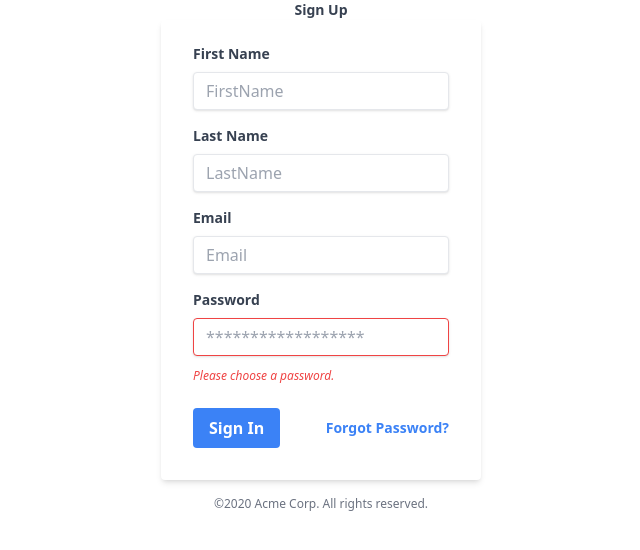
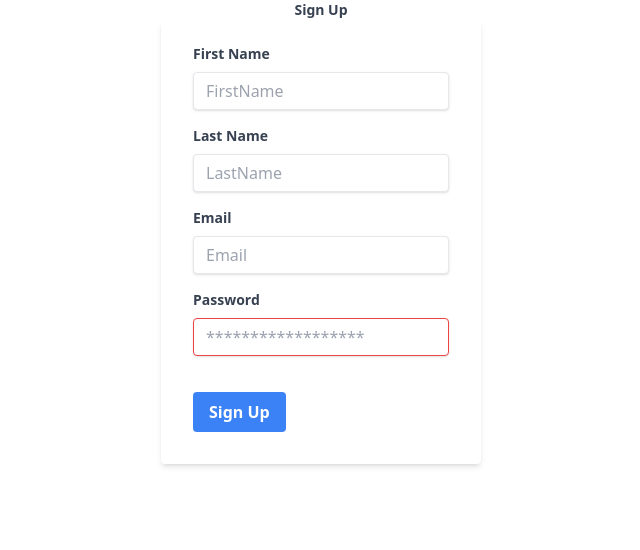
Before and after one commit to Mujtaba500/React-KS, a React (Vite) app: page /signUp in a window 1280 px wide. Shown: the top 550 px of the page, without its empty margins (319-959 px from the left). Built offline with nearby package versions, Linux system fonts and the light colour scheme.

Commit message:
Form validation using Yup

```diff
--- a/package.json
+++ b/package.json
@@ -14,7 +14,8 @@
     "formik": "^2.4.6",
     "react": "^18.3.1",
     "react-dom": "^18.3.1",
-    "react-router-dom": "^6.24.0"
+    "react-router-dom": "^6.24.0",
+    "yup": "^1.4.0"
   },
   "devDependencies": {
     "@types/react": "^18.3.3",
--- a/src/pages/Login.jsx
+++ b/src/pages/Login.jsx
@@ -1,4 +1,5 @@
 import { useFormik } from "formik";
+import * as Yup from "yup";
 
 const Login = () => {
   const formik = useFormik({
@@ -6,57 +7,78 @@ const Login = () => {
       email: "",
       password: "",
     },
+    validationSchema: Yup.object({
+      email: Yup.string().email("Invalid email address").required("Required"),
+      password: Yup.string()
+        .min(8, "Password must be 8 characters long")
+        .matches(/[0-9]/, "Password requires a number")
+        .matches(/[a-z]/, "Password requires a lowercase letter")
+        .matches(/[A-Z]/, "Password requires an uppercase letter")
+        .matches(/[^\w]/, "Password requires a symbol")
+        .required("Required"),
+    }),
     onSubmit: (values) => {
+      console.log(values);
       alert(JSON.stringify(values, null, 2));
     },
   });
 
   return (
-    <div class="w-full max-w-xs m-auto">
-      <h1 class="text-center text-gray-700 text-sm font-bold">Log In</h1>
+    <div className="w-full max-w-xs m-auto">
+      <h1 className="text-center text-gray-700 text-sm font-bold">Log In</h1>
       <form
         onSubmit={formik.handleSubmit}
-        class="bg-white shadow-md rounded px-8 pt-6 pb-8 mb-4"
+        className="bg-white shadow-md rounded px-8 pt-6 pb-8 mb-4"
       >
-        <div class="mb-4">
-          <label class="block text-gray-700 text-sm font-bold mb-2" for="email">
+        <div className="mb-4">
+          <label
+            className="block text-gray-700 text-sm font-bold mb-2"
+            htmlFor="email"
+          >
             Email
           </label>
           <input
-            class="shadow appearance-none border rounded w-full py-2 px-3 text-gray-700 leading-tight focus:outline-none focus:shadow-outline"
+            className="shadow appearance-none border rounded w-full py-2 px-3 text-gray-700 leading-tight focus:outline-none focus:shadow-outline"
             id="email"
             type="email"
             placeholder="Email"
             onChange={formik.handleChange}
             value={formik.values.email}
           />
+          {formik.touched.email && formik.errors.email ? (
+            <div>{formik.errors.email}</div>
+          ) : null}
         </div>
-        <div class="mb-6">
+        <div className="mb-6">
           <label
-            class="block text-gray-700 text-sm font-bold mb-2"
-            for="password"
+            className="block text-gray-700 text-sm font-bold mb-2"
+            htmlFor="password"
           >
             Password
           </label>
           <input
-            class="shadow appearance-none border border-red-500 rounded w-full py-2 px-3 text-gray-700 mb-3 leading-tight focus:outline-none focus:shadow-outline"
+            className="shadow appearance-none border border-red-500 rounded w-full py-2 px-3 text-gray-700 mb-3 leading-tight focus:outline-none focus:shadow-outline"
             id="password"
             type="password"
             placeholder="******************"
             onChange={formik.handleChange}
             value={formik.values.password}
           />
-          <p class="text-red-500 text-xs italic">Please choose a password.</p>
+          {formik.touched.password && formik.errors.password ? (
+            <p className="text-red-500 text-xs italic">
+              {formik.errors.password}
+            </p>
+          ) : null}
         </div>
-        <div class="flex items-center justify-between">
+        <div className="flex items-center justify-between">
           <button
-            class="bg-blue-500 hover:bg-blue-700 text-white font-bold py-2 px-4 rounded focus:outline-none focus:shadow-outline"
-            type="button"
+            className="bg-blue-500 hover:bg-blue-700 text-white font-bold py-2 px-4 rounded focus:outline-none focus:shadow-outline"
+            type="submit"
           >
             Sign In
           </button>
           <a
-            class="inline-block align-baseline font-bold text-sm text-blue-500 hover:text-blue-800"
+            className="inline-block align-baseline font-bold text-sm text-blue-500 hover:text-blue-800"
             href="#"
           >
             Forgot Password?
--- a/src/pages/SignUp.jsx
+++ b/src/pages/SignUp.jsx
@@ -1,4 +1,5 @@
 import { useFormik } from "formik";
+import * as Yup from "yup";
 
 const SignUp = () => {
   const formik = useFormik({
@@ -8,95 +9,121 @@ const SignUp = () => {
       email: "",
       password: "",
     },
+    validationSchema: Yup.object({
+      firstName: Yup.string().required("Required"),
+      lastName: Yup.string().required("Required"),
+      email: Yup.string().email("Invalid email address").required("Required"),
+      password: Yup.string()
+        .min(8, "Password must be 8 characters long")
+        .matches(/[0-9]/, "Password requires a number")
+        .matches(/[a-z]/, "Password requires a lowercase letter")
+        .matches(/[A-Z]/, "Password requires an uppercase letter")
+        .matches(/[^\w]/, "Password requires a symbol")
+        .required("Required"),
+    }),
     onSubmit: (values) => {
       alert(JSON.stringify(values, null, 2));
     },
   });
 
   return (
-    <div class="w-full max-w-xs m-auto">
-      <h1 class="text-center text-gray-700 text-sm font-bold">Sign Up</h1>
-      <form class="bg-white shadow-md rounded px-8 pt-6 pb-8 mb-4">
-        <div class="mb-4">
+    <div className="w-full max-w-xs m-auto">
+      <h1 className="text-center text-gray-700 text-sm font-bold">Sign Up</h1>
+      <form
+        onSubmit={formik.handleSubmit}
+        className="bg-white shadow-md rounded px-8 pt-6 pb-8 mb-4"
+      >
+        <div className="mb-4">
           <label
-            class="block text-gray-700 text-sm font-bold mb-2"
-            for="firstname"
+            className="block text-gray-700 text-sm font-bold mb-2"
+            htmlFor="firstName"
           >
             First Name
           </label>
           <input
-            class="shadow appearance-none border rounded w-full py-2 px-3 text-gray-700 leading-tight focus:outline-none focus:shadow-outline"
-            id="firstname"
+            className="shadow appearance-none border rounded w-full py-2 px-3 text-gray-700 leading-tight focus:outline-none focus:shadow-outline"
+            id="firstName"
             type="text"
             placeholder="FirstName"
             onChange={formik.handleChange}
             value={formik.values.firstName}
           />
+          {formik.touched.firstName && formik.errors.firstName ? (
+            <p className="text-red-500 text-xs italic">
+              {formik.errors.firstName}
+            </p>
+          ) : null}
         </div>
-        <div class="mb-4">
+        <div className="mb-4">
           <label
-            class="block text-gray-700 text-sm font-bold mb-2"
-            for="lastname"
+            className="block text-gray-700 text-sm font-bold mb-2"
+            htmlFor="lastName"
           >
             Last Name
           </label>
           <input
-            class="shadow appearance-none border rounded w-full py-2 px-3 text-gray-700 leading-tight focus:outline-none focus:shadow-outline"
-            id="lastname"
+            className="shadow appearance-none border rounded w-full py-2 px-3 text-gray-700 leading-tight focus:outline-none focus:shadow-outline"
+            id="lastName"
             type="text"
             placeholder="LastName"
             onChange={formik.handleChange}
             value={formik.values.lastName}
           />
+          {formik.touched.lastName && formik.errors.lastName ? (
+            <p className="text-red-500 text-xs italic">
+              {formik.errors.lastName}
+            </p>
+          ) : null}
         </div>
-        <div class="mb-4">
-          <label class="block text-gray-700 text-sm font-bold mb-2" for="email">
+        <div className="mb-4">
+          <label
+            className="block text-gray-700 text-sm font-bold mb-2"
+            htmlFor="email"
+          >
             Email
           </label>
           <input
-            class="shadow appearance-none border rounded w-full py-2 px-3 text-gray-700 leading-tight focus:outline-none focus:shadow-outline"
+            className="shadow appearance-none border rounded w-full py-2 px-3 text-gray-700 leading-tight focus:outline-none focus:shadow-outline"
             id="email"
             type="email"
             placeholder="Email"
             onChange={formik.handleChange}
             value={formik.values.email}
           />
+          {formik.touched.email && formik.errors.email ? (
+            <p className="text-red-500 text-xs italic">{formik.errors.email}</p>
+          ) : null}
         </div>
-        <div class="mb-6">
+        <div className="mb-6">
           <label
-            class="block text-gray-700 text-sm font-bold mb-2"
-            for="password"
+            className="block text-gray-700 text-sm font-bold mb-2"
+            htmlFor="password"
           >
             Password
           </label>
           <input
-            class="shadow appearance-none border border-red-500 rounded w-full py-2 px-3 text-gray-700 mb-3 leading-tight focus:outline-none focus:shadow-outline"
+            className="shadow appearance-none border border-red-500 rounded w-full py-2 px-3 text-gray-700 mb-3 leading-tight focus:outline-none focus:shadow-outline"
             id="password"
             type="password"
             placeholder="******************"
             onChange={formik.handleChange}
             value={formik.values.password}
           />
-          <p class="text-red-500 text-xs italic">Please choose a password.</p>
+          {formik.touched.password && formik.errors.password ? (
+            <p className="text-red-500 text-xs italic">
+              {formik.errors.password}
+            </p>
+          ) : null}
         </div>
-        <div class="flex items-center justify-between">
+        <div className="flex items-center justify-between">
           <button
-            class="bg-blue-500 hover:bg-blue-700 text-white font-bold py-2 px-4 rounded focus:outline-none focus:shadow-outline"
-            type="button"
+            className="bg-blue-500 hover:bg-blue-700 text-white font-bold py-2 px-4 rounded focus:outline-none focus:shadow-outline"
+            type="submit"
           >
-            Sign In
+            Sign Up
           </button>
-          <a
-            class="inline-block align-baseline font-bold text-sm text-blue-500 hover:text-blue-800"
-            href="#"
-          >
-            Forgot Password?
-          </a>
         </div>
       </form>
-      <p class="text-center text-gray-500 text-xs">
-        &copy;2020 Acme Corp. All rights reserved.
-      </p>
     </div>
   );
 };
```
Also changed, not shown: 1 other file (tests, documents, lock files or other folders).
